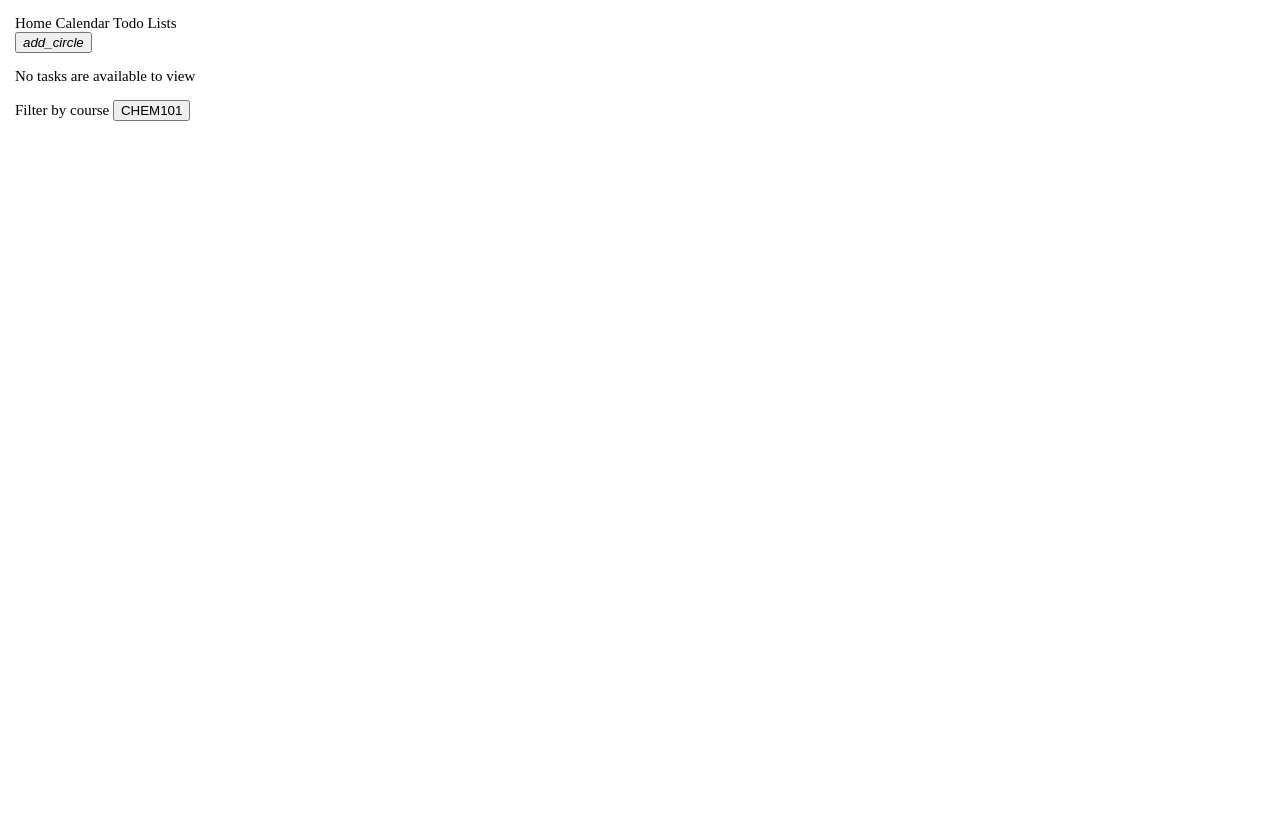
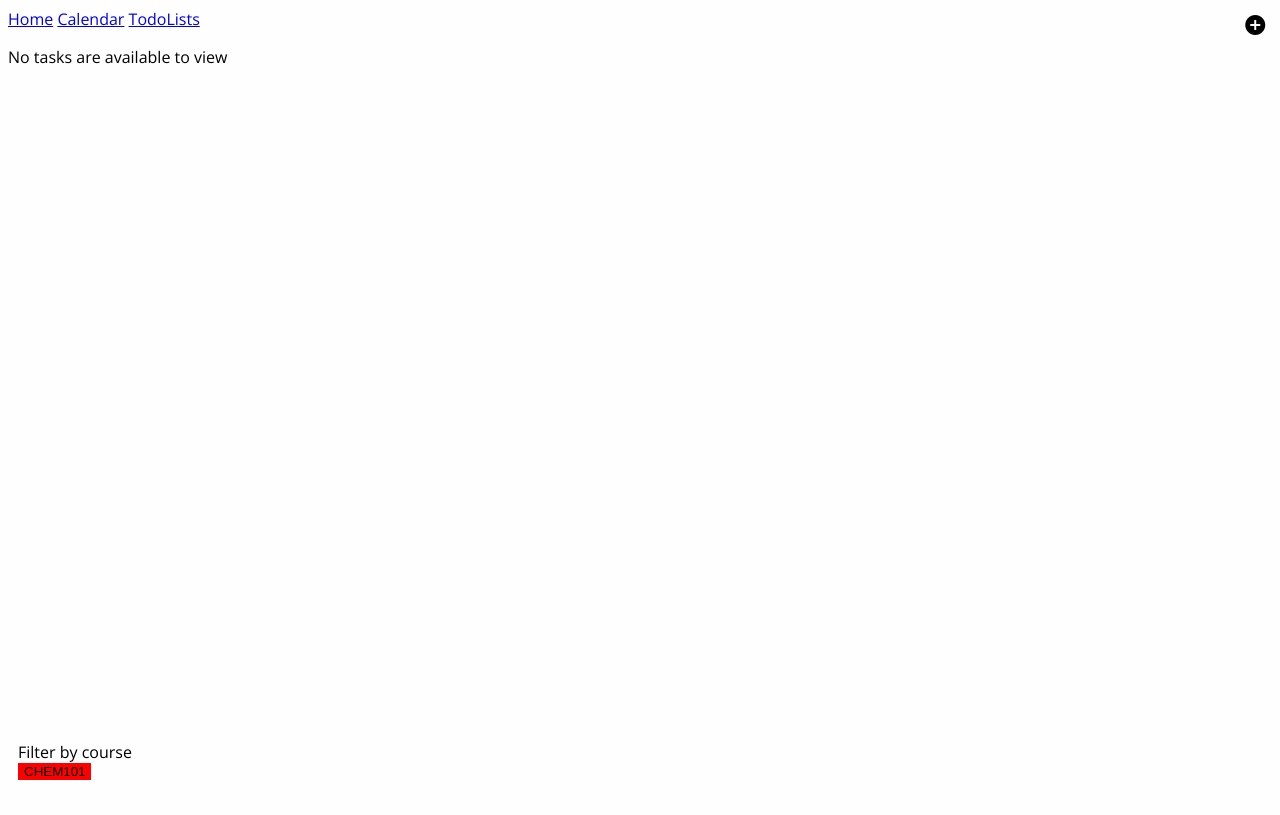
Before and after one commit to MrDoomBringer/TidyPlan, a Django app: page /calendar/ in a window 1280 px wide. After the commit the page ends 780 px from the top, so only its background shows below. Run offline with Django 3.2, Linux system fonts and the light colour scheme; data that the repository does not hold is empty; some web fonts are replaced.

Commit message:
implement frontend task HTML

```diff
--- a/mysite/pages/models.py
+++ b/mysite/pages/models.py
@@ -21,7 +21,7 @@ class Task(models.Model):
     complete = models.BooleanField(default=False)
     todolist = models.ForeignKey(ToDoList, on_delete=models.CASCADE)
     description_text = models.CharField(default="Untitled Task", max_length=200)
-    due_date = models.DateTimeField('Due Date', default=timezone.now())
+    due_date = models.DateTimeField('Due Date', default=timezone.now)
     time_estimate = models.IntegerField(default=0)
     task_id = models.CharField(default="default_id", max_length=200)
     def __str__(self):
--- a/mysite/pages/static/pages/style.css
+++ b/mysite/pages/static/pages/style.css
@@ -1,154 +1,90 @@
-@font-face {
-	font-family: 'Raleway';
-	src: local('Raleway'), url('./fonts/Raleway regular.ttf') format("truetype");
-	font-weight: normal;
-	font-style: normal;
-}
-@font-face {
-	font-family: 'Raleway';
-	src: local('Raleway'), url('./fonts/Raleway italic.ttf') format("truetype");
-	font-weight: normal;
-	font-style: italic;
-}
-@font-face {
-	font-family: 'Raleway';
-	src: local('Raleway'), url('./fonts/Raleway 100.ttf') format("truetype");
-	font-weight: 100;
-	font-style: normal;
-}
-@font-face {
-	font-family: 'Raleway';
-	src: local('Raleway'), url('./fonts/Raleway 100italic.ttf') format("truetype");
-	font-weight: 100;
-	font-style: italic;
-}
-@font-face {
-	font-family: 'Raleway';
-	src: local('Raleway'), url('./fonts/Raleway 200.ttf') format("truetype");
-	font-weight: 200;
-	font-style: normal;
-}
-@font-face {
-	font-family: 'Raleway';
-	src: local('Raleway'), url('./fonts/Raleway 200italic.ttf') format("truetype");
-	font-weight: 200;
-	font-style: italic;
-}
-@font-face {
-	font-family: 'Raleway';
-	src: local('Raleway'), url('./fonts/Raleway 300.ttf') format("truetype");
-	font-weight: 300;
-	font-style: normal;
-}
-@font-face {
-	font-family: 'Raleway';
-	src: local('Raleway'), url('./fonts/Raleway 300italic.ttf') format("truetype");
-	font-weight: 300;
-	font-style: italic;
-}
-@font-face {
-	font-family: 'Raleway';
-	src: local('Raleway'), url('./fonts/Raleway 400.ttf') format("truetype");
-	font-weight: 400;
-	font-style: normal;
-}
-@font-face {
-	font-family: 'Raleway';
-	src: local('Raleway'), url('./fonts/Raleway 400italic.ttf') format("truetype");
-	font-weight: 400;
-	font-style: italic;
-}
-@font-face {
-	font-family: 'Raleway';
-	src: local('Raleway'), url('./fonts/Raleway 500.ttf') format("truetype");
-	font-weight: 500;
-	font-style: normal;
-}
-@font-face {
-	font-family: 'Raleway';
-	src: local('Raleway'), url('./fonts/Raleway 500italic.ttf') format("truetype");
-	font-weight: 500;
-	font-style: italic;
-}
-@font-face {
-	font-family: 'Raleway';
-	src: local('Raleway'), url('./fonts/Raleway 600.ttf') format("truetype");
-	font-weight: 600;
-	font-style: normal;
-}
-@font-face {
-	font-family: 'Raleway';
-	src: local('Raleway'), url('./fonts/Raleway 600italic.ttf') format("truetype");
-	font-weight: 600;
-	font-style: italic;
-}
-@font-face {
-	font-family: 'Raleway';
-	src: local('Raleway'), url('./fonts/Raleway 700.ttf') format("truetype");
-	font-weight: 700;
-	font-style: normal;
-}
-@font-face {
-	font-family: 'Raleway';
-	src: local('Raleway'), url('./fonts/Raleway 700italic.ttf') format("truetype");
-	font-weight: 700;
-	font-style: italic;
-}
-@font-face {
-	font-family: 'Raleway';
-	src: local('Raleway'), url('./fonts/Raleway 800.ttf') format("truetype");
-	font-weight: 800;
-	font-style: normal;
-}
-@font-face {
-	font-family: 'Raleway';
-	src: local('Raleway'), url('./fonts/Raleway 800italic.ttf') format("truetype");
-	font-weight: 800;
-	font-style: italic;
-}
-@font-face {
-	font-family: 'Raleway';
-	src: local('Raleway'), url('./fonts/Raleway 900.ttf') format("truetype");
-	font-weight: 900;
-	font-style: normal;
-}
-@font-face {
-	font-family: 'Raleway';
-	src: local('Raleway'), url('./fonts/Raleway 900italic.ttf') format("truetype");
-	font-weight: 900;
-	font-style: italic;
+
+body {
+	background-color: #FEFEFE;
+	font-family: "Open Sans";
 }
 
-
-html {
-	height: 100%;
+h2 {
+	font-family: Raleway;
+	color: black;
+	font-size: 2em;
 }
 
-body {
-	height: 100%;
-	font-family: Raleway;
-	font-weight: 300;
-	font-size: 15px;
-	margin: 15px;
+.taskbutton {
+	border: none;
+	text-align: center;
+	padding:8px;
 }
 
-.task_preview {
-	background: #C8C8CF;
-    padding: 10px;
-    margin: 0px 0px 15px 0px;
-    width: 350px;
+.addtaskbutton {
+	background-color:rgba(0,0,0,0.0);
+	border: none;
+	padding:1%;
+	position: absolute;
+	top: 0;
+	right: 0;
 }
 
-a {
-	color: inherit;
-	text-decoration: inherit;
+.coursefilterbutton {
+	background-color: red;
+	border: none;
+	display:block;
 }
 
-.container {
-    display: flex;
-    flex-direction: column;
+button:hover {
+	color: blue;
 }
 
-.task_create {
-    margin: 10px 0px 0px 0px;
+.tasklist{
+	width: 50vw;
+	color: #656565;
+	position: absolute;
+	top: 5%;
+	right: 5%;
 }
+
+.taskdate{
+	color: #656565;
+	text-align: left;
+	margin-bottom:-20px;
+}
+
+.taskentry{
+	width: 100%;
+	min-height: 5vh;
+	background-color: #efefef;
+	color: #656565;
+	margin-top:10px;
+	position:relative;
+}
+
+.taskcontentblock{
+	width: 75%;
+	min-height:5vh;
+	color: #656565;
+	padding:5px;
+	display:inline-block;
+}
+
+.tasktitle{
+	color: #656565;
+	font-weight: bold;
+	padding:10px 10px 0px 10px;
+}
+
+.taskduedate{
+	color: #656565;
+	padding:0px 10px 10px 10px;
+}
+
+.taskbuttongroup{
+	position: absolute;
+	right: 0;
+	bottom: 0;
+}
+
+.filtercontainer{
+	padding: 10px;
+	position:absolute;
+	bottom:10px;
+}
--- a/mysite/pages/templates/pages/base.html
+++ b/mysite/pages/templates/pages/base.html
@@ -2,14 +2,17 @@
 <html>
 	<head>
 		{% load static %}
-
+		<meta charset="UTF-8">
+		<link rel="stylesheet" href="https://fonts.googleapis.com/css?family=Raleway">
+		<link rel="stylesheet" href="https://fonts.googleapis.com/css?family=Open Sans">
+		<link rel="stylesheet" href="https://fonts.googleapis.com/icon?family=Material+Icons">
 		<link rel="stylesheet" type="text/css" href="{% static 'pages/style.css' %}">
 		<title>{% block title %}TidyPlan{% endblock %}</title>
 	</head>
 	<body>
 		<a href="/">Home</a>
 		<a href="/calendar">Calendar</a>
-		<a href="/create">Todo Lists</a>
+		<a href="/create">TodoLists</a>
 		<div name_text="content", name = "content">
 			{% block content %}
 			{% endblock %}
--- a/mysite/pages/views.py
+++ b/mysite/pages/views.py
@@ -38,6 +38,7 @@ def calendar(request):
 
 		if ('delete_task' in request.POST): #If the form that we submitted has the name 'delete_task'
 			id_to_delete = request.POST['deleted_task'] #Get the ID of the task. This is stored in a input tag of type='hidden'
+			print(id_to_delete)
 			Task.objects.filter(task_id=id_to_delete).delete()
 
 	tsk_list = Task.objects.filter(due_date__lte=timezone.now()).order_by('-due_date')
```
